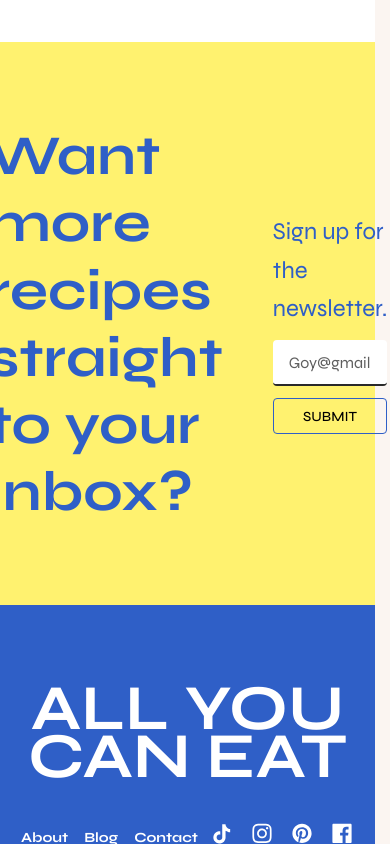
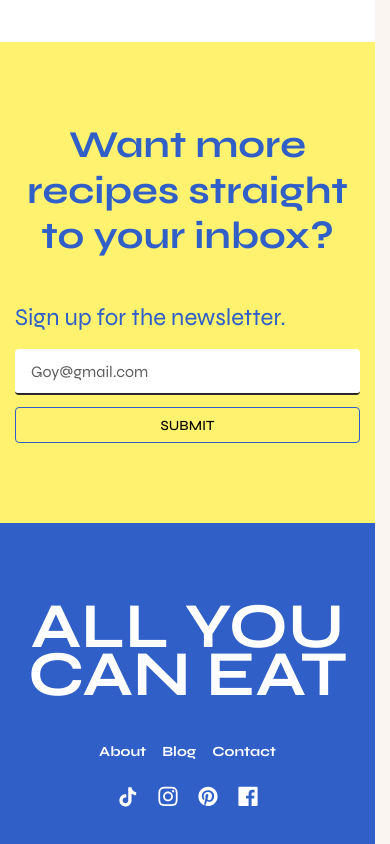
Before and after one commit to SStercorex2024/all-u-can-eat, a Vue app: page / in a window 390 px wide. Shown: the part 7040-7884 px from the top of the page. Built offline with nearby package versions, Linux system fonts and the light colour scheme.

Commit message:
Fixed footer & header.

```diff
--- a/src/assets/style/base.css
+++ b/src/assets/style/base.css
@@ -27,6 +27,8 @@
   --z-index-inage-banner-shadow: 25;
   --z-index-slider-text-banner: 50;
   --z-index-slider-navigation: 55;
+  --z-index-modal-menu-shadow: 950;
+  --z-index-modal-menu: 1000;
 }
 
 body {
--- a/src/components/OurFooter.vue
+++ b/src/components/OurFooter.vue
@@ -239,4 +239,22 @@ watch(
     color: var(--color-white);
   }
 }
+@media (max-width: 864px) {
+  .footer__head-title {
+    font-size: 38px;
+  }
+}
+@media (max-width: 706px) {
+  .footer__head-title {
+    text-align: center;
+  }
+  .footer__head-content {
+    gap: 40px;
+    flex-direction: column;
+  }
+  .footer__body-row {
+    flex-direction: column;
+    row-gap: 20px;
+  }
+}
 </style>
--- a/src/components/OurHeader.vue
+++ b/src/components/OurHeader.vue
@@ -2,7 +2,7 @@
 import OurButton from '@/components/OurButton.vue'
 import BurgerInactive from '@/components/icons/BurgerInactive.vue'
 import Ex from '@/components/icons/Ex.vue'
-import { ref } from 'vue'
+import { ref, watch } from 'vue'
 import SearchButton from '@/components/SearchButton.vue'
 
 defineOptions({
@@ -25,6 +25,14 @@ const modalItems = [
 function toggleModal() {
   return (modalMenuIsOpen.value = !modalMenuIsOpen.value)
 }
+
+watch(modalMenuIsOpen, (isOpen) => {
+  if(isOpen) {
+    document.body.style.overflow = 'hidden'
+  } else {
+    document.body.style.overflow = ''
+  }
+})
 </script>
 
 <template>
@@ -156,10 +164,11 @@ header {
 
 .modal__shadow {
   width: 100%;
-  height: 100%;
+  height: 100vh;
   position: fixed;
   inset: 0;
   background-color: rgba(0, 0, 0, 0.2);
+  z-index: var(--z-index-modal-menu-shadow);
 }
 
 .menu {
@@ -174,7 +183,9 @@ header {
   flex-direction: column;
   row-gap: 16px;
   padding: 60px 60px 200px 60px;
+  overflow-y: auto;
   background-color: var(--color-gray);
+  z-index: var(--z-index-modal-menu);
 }
 
 .modal__close {
```
